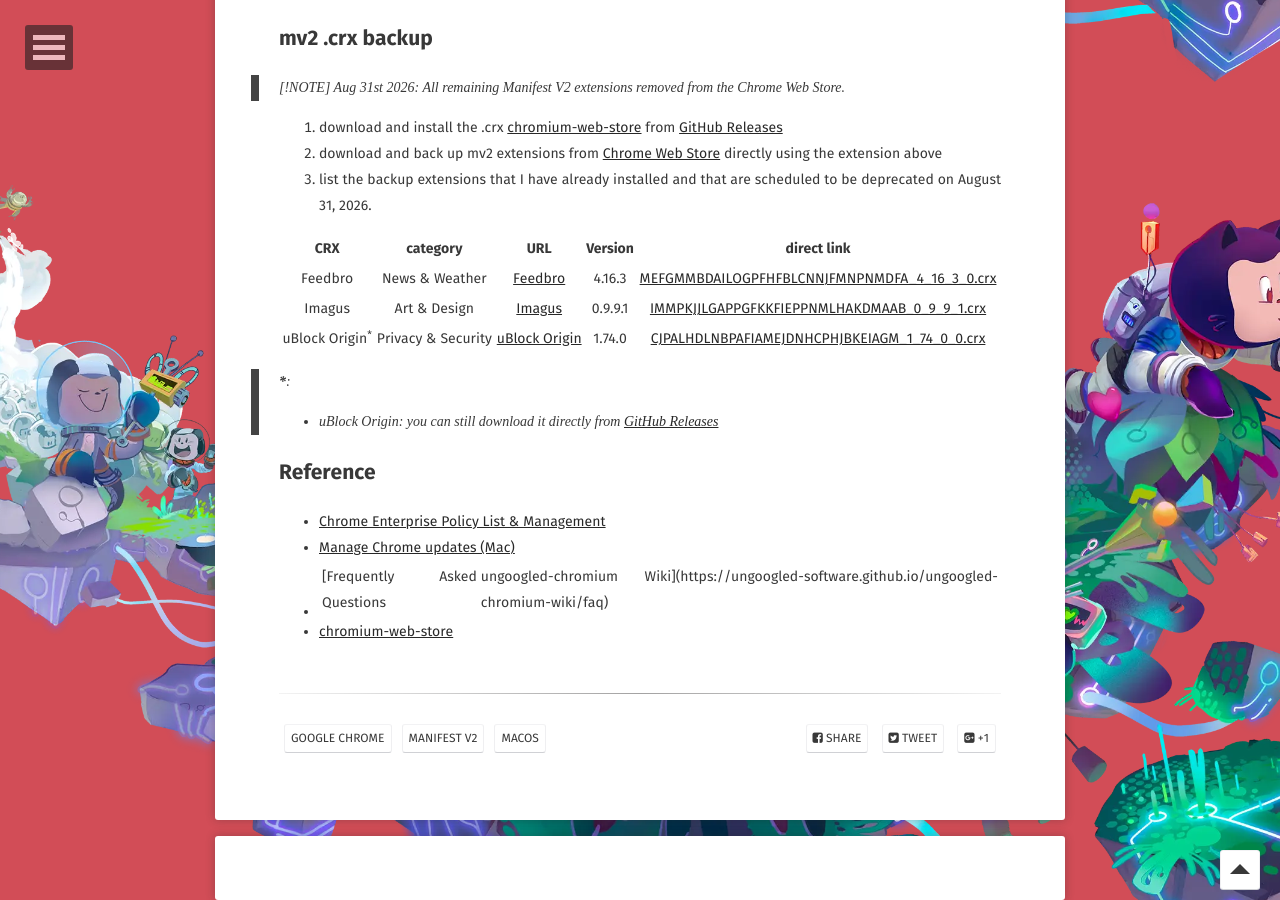
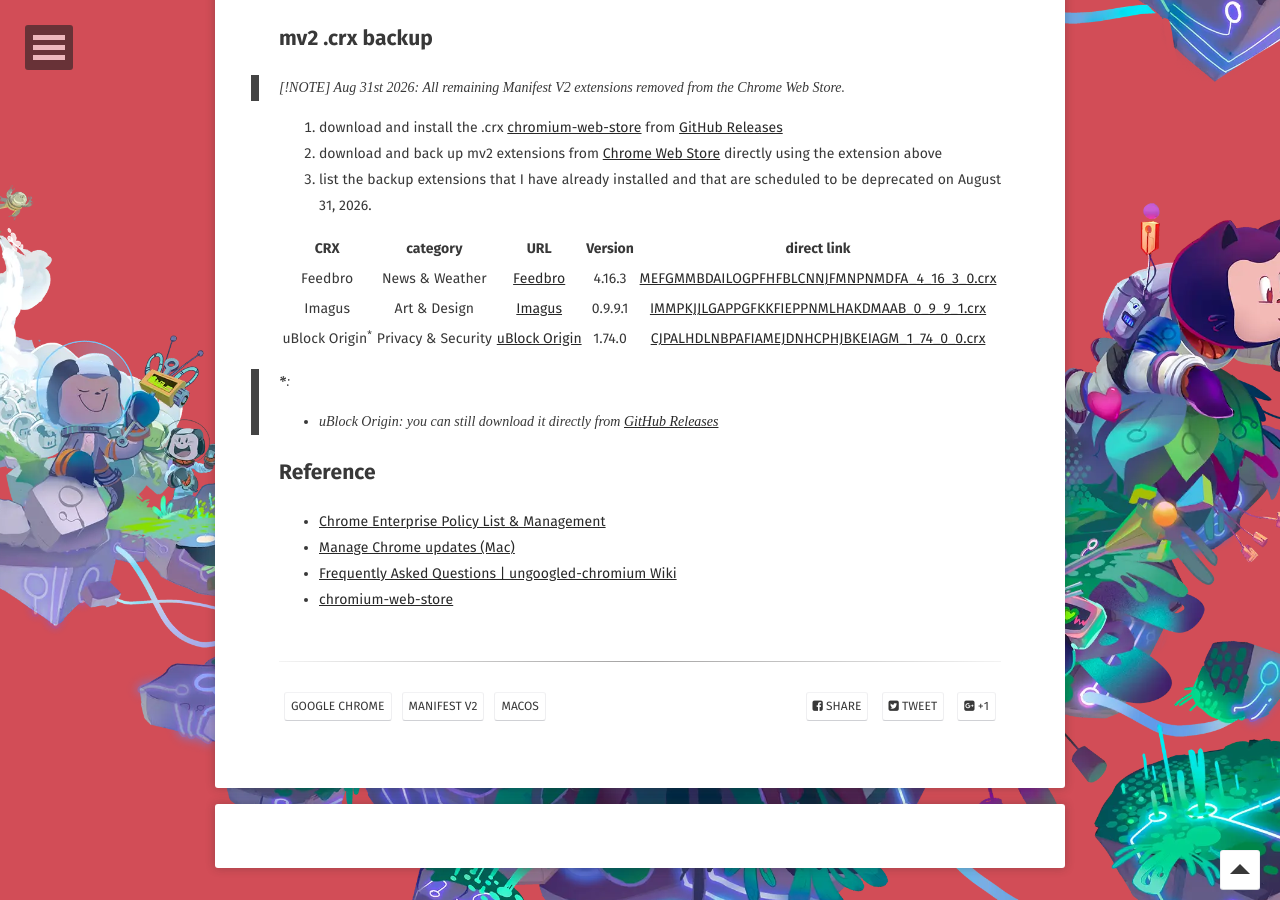
Before and after one commit to WebPavel/WebPavel.github.io, a Jekyll site: the page built from _posts/2025-09-02-modify-the-policies-to-enable-google-chrome-manifest-v2.md, in a window 1280 px wide and 900 px high, scrolled down 1707 px. Built offline with Jekyll 4.4.1, drawn with Linux system fonts in a browser that asks for light colours; some web fonts are replaced; comment, search, counter and statistics services are not loaded.

Commit message:
fix: escape special characters in markdown syntax

```diff
--- a/_posts/2025-09-02-modify-the-policies-to-enable-google-chrome-manifest-v2.md
+++ b/_posts/2025-09-02-modify-the-policies-to-enable-google-chrome-manifest-v2.md
@@ -79,5 +79,5 @@
 
 - [Chrome Enterprise Policy List & Management](https://chromeenterprise.google/policies/#ExtensionManifestV2Availability)
 - [Manage Chrome updates (Mac)](https://support.google.com/chrome/a/answer/7591084)
-- [Frequently Asked Questions | ungoogled-chromium Wiki](https://ungoogled-software.github.io/ungoogled-chromium-wiki/faq)
+- [Frequently Asked Questions \| ungoogled-chromium Wiki](https://ungoogled-software.github.io/ungoogled-chromium-wiki/faq)
 - [chromium-web-store](https://github.com/NeverDecaf/chromium-web-store)
```
